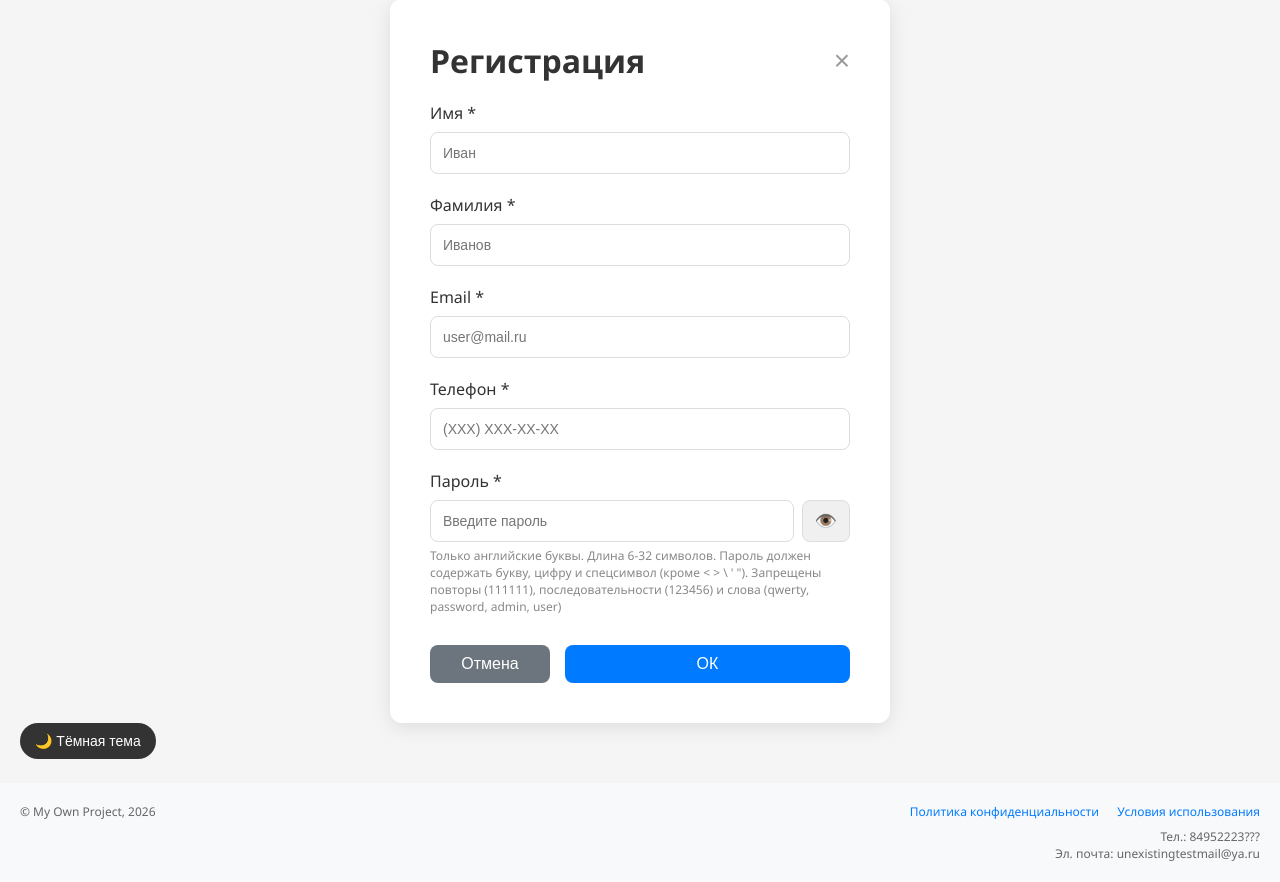
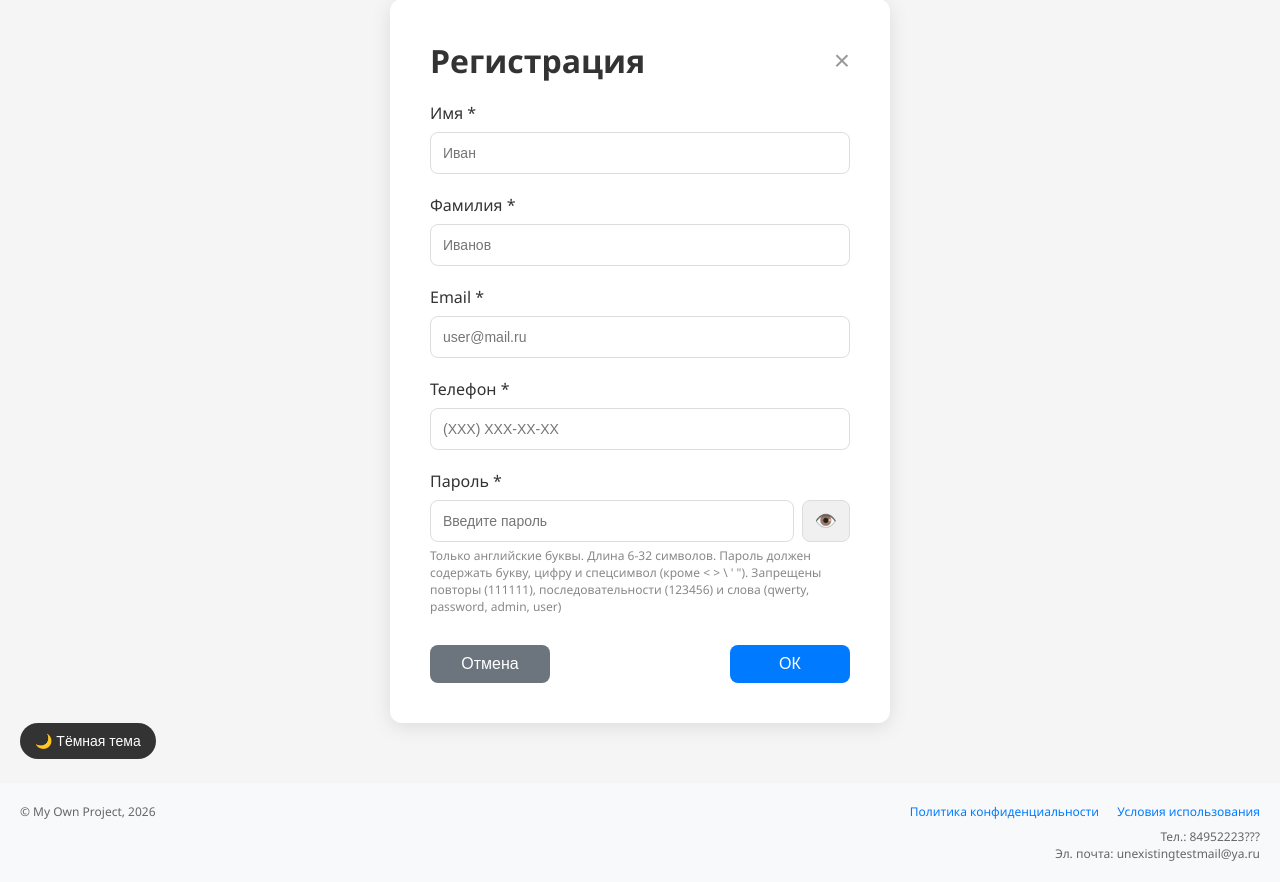
Before and after one commit to VoFkAAA/CRM-Project, a Flask app: page /register_page in a window 1280 px wide. Shown: the part 21-903 px from the top of the page. Run offline with Flask 3, Linux system fonts and the light colour scheme.

Commit message:
Исправлен размер кнопок подтверждения и отмены

```diff
--- a/static/style.css
+++ b/static/style.css
@@ -178,10 +178,13 @@ body.dark-theme select {
     margin-top: 30px;
 }
 
-.form-actions button {
+/* Отменяем растягивание кнопок именно в форме */
+.form-actions .btn-primary,
+.form-actions .btn-secondary {
+    width: auto;
+    flex: 0 1 auto;
     padding: 10px 24px;
     min-width: 120px;
-    flex: 0 1 auto;
 }
 
 .profile-btn {
```
